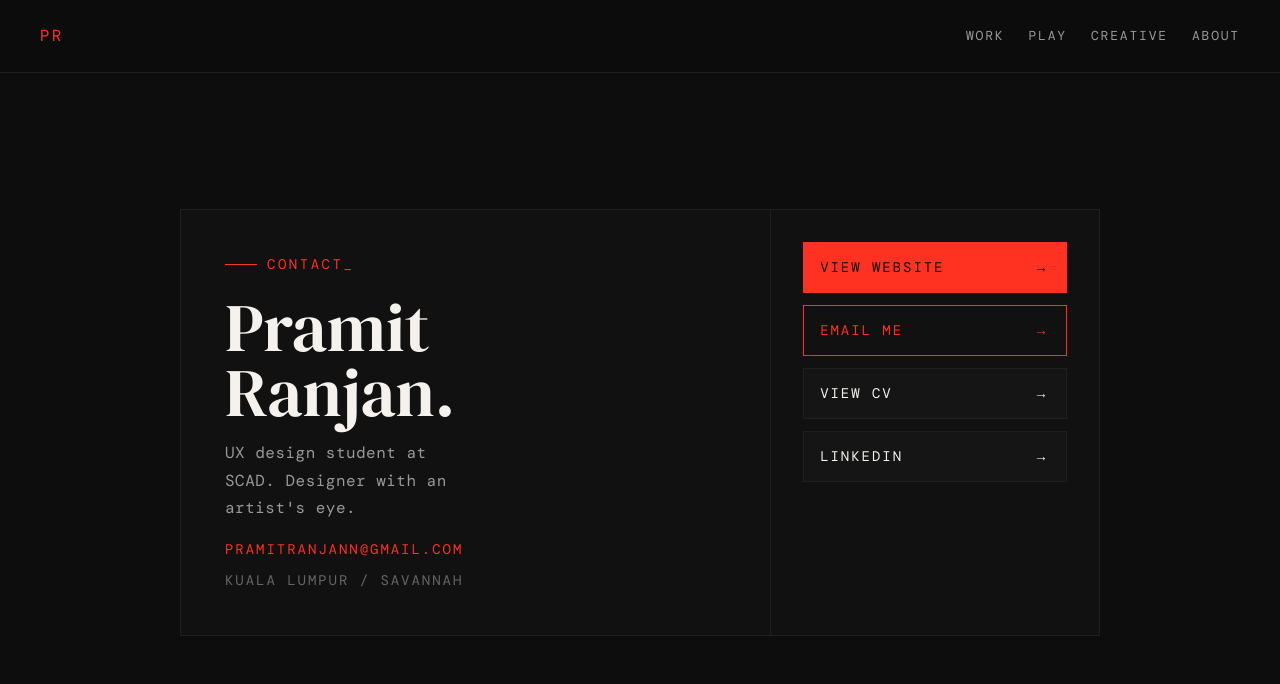
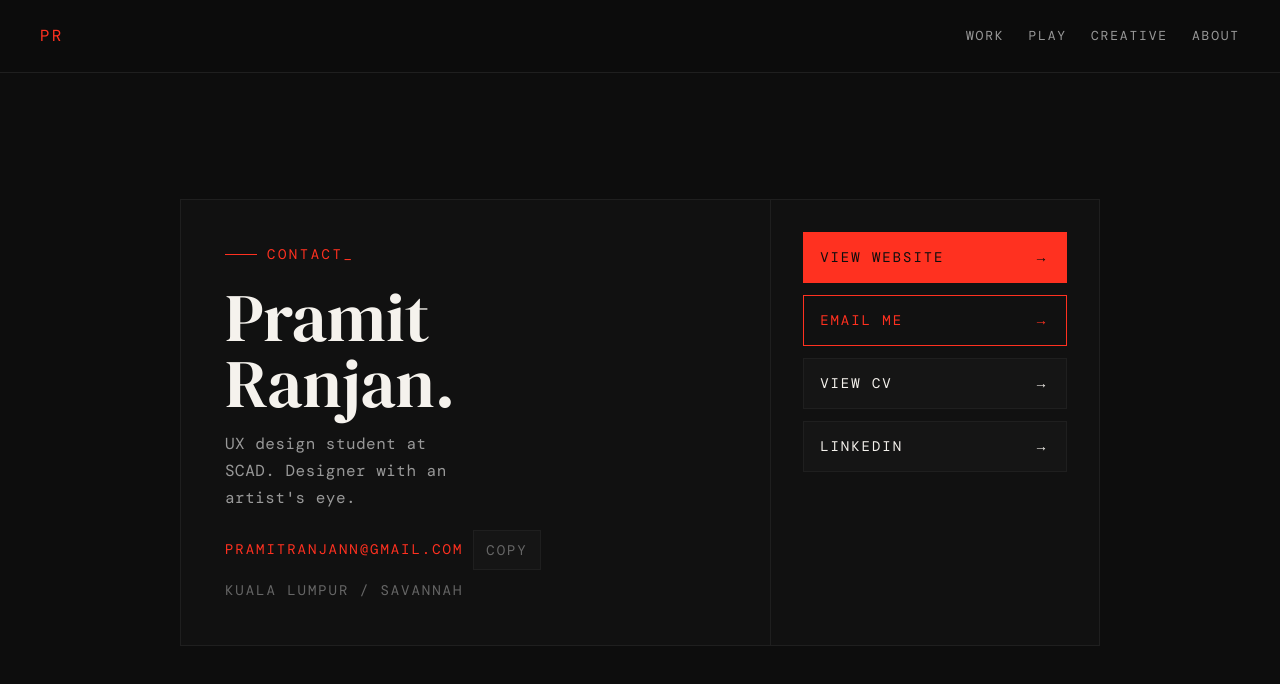
Before and after one commit to pramitranjann/pramitranjan-portfolio, a Next.js app: page /tap in a window 1280 px wide. Shown: the top 684 px of the page. Built offline with nearby package versions, Linux system fonts and the light colour scheme; a web font is replaced by a local one.

Commit message:
feat: add copy action for tap email

```diff
--- a/app/tap/page.tsx
+++ b/app/tap/page.tsx
@@ -1,5 +1,6 @@
 import type { Metadata } from 'next'
 import { AnimatedEyebrow } from '@/components/AnimatedEyebrow'
+import { CopyEmailButton } from '@/components/CopyEmailButton'
 import { GsapReveal } from '@/components/GsapReveal'
 import { Nav } from '@/components/Nav'
 
@@ -113,6 +114,7 @@ export default function TapPage() {
                     gap: '10px',
                   }}
                 >
+                  <div style={{ display: 'flex', flexWrap: 'wrap', alignItems: 'center', gap: '10px' }}>
                     <a
                       href="mailto:pramitranjann@gmail.com"
                       style={{
@@ -123,6 +125,8 @@ export default function TapPage() {
                     >
                       PRAMITRANJANN@GMAIL.COM
                     </a>
+                    <CopyEmailButton email="pramitranjann@gmail.com" />
+                  </div>
                   <span style={{ color: 'var(--color-label)' }}>KUALA LUMPUR / SAVANNAH</span>
                 </div>
               </GsapReveal>
--- /dev/null
+++ b/components/CopyEmailButton.tsx
@@ -0,0 +1,41 @@
+'use client'
+
+import { useState } from 'react'
+
+const RESET_DELAY_MS = 1800
+
+export function CopyEmailButton({ email }: { email: string }) {
+  const [copied, setCopied] = useState(false)
+
+  async function handleCopy() {
+    try {
+      await navigator.clipboard.writeText(email)
+      setCopied(true)
+      window.setTimeout(() => setCopied(false), RESET_DELAY_MS)
+    } catch {
+      setCopied(false)
+    }
+  }
+
+  return (
+    <button
+      type="button"
+      onClick={handleCopy}
+      className="font-mono"
+      style={{
+        color: 'var(--color-label)',
+        border: '1px solid var(--color-divider)',
+        background: 'rgba(255, 255, 255, 0.02)',
+        textDecoration: 'none',
+        minHeight: '40px',
+        padding: '8px 12px',
+        fontSize: 'var(--text-meta)',
+        letterSpacing: '0.14em',
+        lineHeight: 1,
+        cursor: 'pointer',
+      }}
+    >
+      {copied ? 'COPIED' : 'COPY'}
+    </button>
+  )
+}
```
Lines whose indentation alone changed are shown as unchanged.
